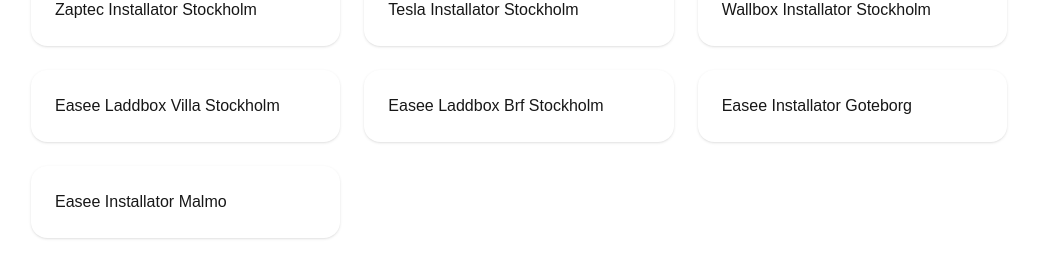
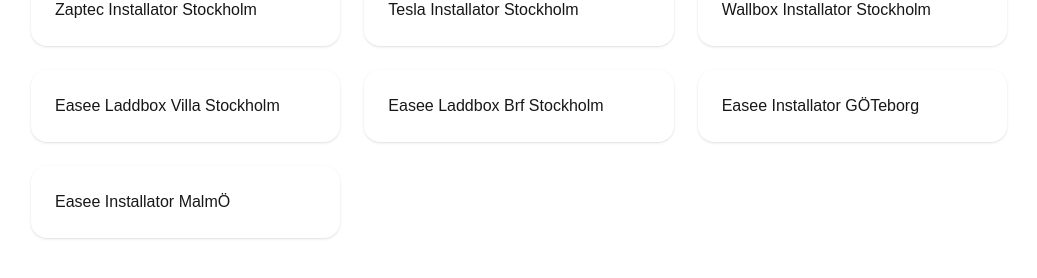
Before and after one commit to Okcreate/laddboxguiden, a Next.js app: page /seo/easee-installator-stockholm in a window 1280 px wide. Shown: the part 1001-1279 px from the top of the page, without its empty margins (121-1158 px from the left). Built offline with nearby package versions, Linux system fonts and the light colour scheme; no server answers; the database is empty.

Commit message:
Fix Swedish SEO formatting

```diff
--- a/app/seo/[slug]/page.tsx
+++ b/app/seo/[slug]/page.tsx
@@ -64,6 +64,7 @@
   const pages = []
 
   for (const brand of brands) {
+
     for (const city of cities) {
 
       for (const type of pageTypes) {
@@ -75,9 +76,28 @@
       }
 
     }
+
   }
 
   return pages
+}
+
+function formatText(text: string) {
+
+  return text
+    .replaceAll('goteborg', 'Göteborg')
+    .replaceAll('malmo', 'Malmö')
+    .replaceAll('vasteras', 'Västerås')
+    .replaceAll('orebro', 'Örebro')
+    .replaceAll('jonkoping', 'Jönköping')
+    .replaceAll('linkoping', 'Linköping')
+    .replaceAll('helsingborg', 'Helsingborg')
+    .replaceAll('stockholm', 'Stockholm')
+    .replaceAll('uppsala', 'Uppsala')
+    .replaceAll('lund', 'Lund')
+    .replaceAll('-', ' ')
+    .replace(/\b[a-zåäö]/g, (l) => l.toUpperCase())
+
 }
 
 export async function generateMetadata({
@@ -86,9 +106,7 @@
 
   const { slug } = await params
 
-  const title = slug
-    .replaceAll('-', ' ')
-    .replace(/\b\w/g, (l) => l.toUpperCase())
+  const title = formatText(slug)
 
   return {
     title: `${title} | LaddboxGuiden`,
@@ -105,30 +123,14 @@
   const parts = slug.split('-')
 
   const brand = parts[0]
+
   const citySlug = decodeURIComponent(parts[parts.length - 1])
 
-  const cityName = citySlug
-    .replaceAll('goteborg', 'Göteborg')
-    .replaceAll('malmo', 'Malmö')
-    .replaceAll('vasteras', 'Västerås')
-    .replaceAll('orebro', 'Örebro')
-    .replaceAll('jonkoping', 'Jönköping')
-    .replaceAll('linkoping', 'Linköping')
-    .replaceAll('stockholm', 'Stockholm')
-    .replaceAll('uppsala', 'Uppsala')
-    .replaceAll('lund', 'Lund')
-    .replaceAll('helsingborg', 'Helsingborg')
+  const cityName = formatText(citySlug)
 
-  const brandName = brand
-    .replaceAll('easee', 'Easee')
-    .replaceAll('zaptec', 'Zaptec')
-    .replaceAll('charge-amps', 'Charge Amps')
-    .replaceAll('wallbox', 'Wallbox')
-    .replaceAll('tesla', 'Tesla')
+  const brandName = formatText(brand)
 
-  const title = slug
-    .replaceAll('-', ' ')
-    .replace(/\b\w/g, (l) => l.toUpperCase())
+  const title = formatText(slug)
 
   const pageType = parts.slice(1, -1).join('-')
 
@@ -270,9 +272,7 @@
 
       relatedLinks.push({
         href: `/seo/${relatedBrand}-${pageType}-${citySlug}`,
-        label: `${relatedBrand} ${pageType} ${cityName}`
-          .replaceAll('-', ' ')
-          .replace(/\b\w/g, (l) => l.toUpperCase()),
+        label: formatText(`${relatedBrand}-${pageType}-${citySlug}`),
       })
 
     }
@@ -285,9 +285,7 @@
 
       relatedLinks.push({
         href: `/seo/${brand}-${relatedType}-${citySlug}`,
-        label: `${brandName} ${relatedType} ${cityName}`
-          .replaceAll('-', ' ')
-          .replace(/\b\w/g, (l) => l.toUpperCase()),
+        label: formatText(`${brand}-${relatedType}-${citySlug}`),
       })
 
     }
@@ -300,9 +298,7 @@
 
       relatedLinks.push({
         href: `/seo/${brand}-${pageType}-${relatedCity}`,
-        label: `${brandName} ${pageType} ${relatedCity}`
-          .replaceAll('-', ' ')
-          .replace(/\b\w/g, (l) => l.toUpperCase()),
+        label: formatText(`${brand}-${pageType}-${relatedCity}`),
       })
 
     }
```
